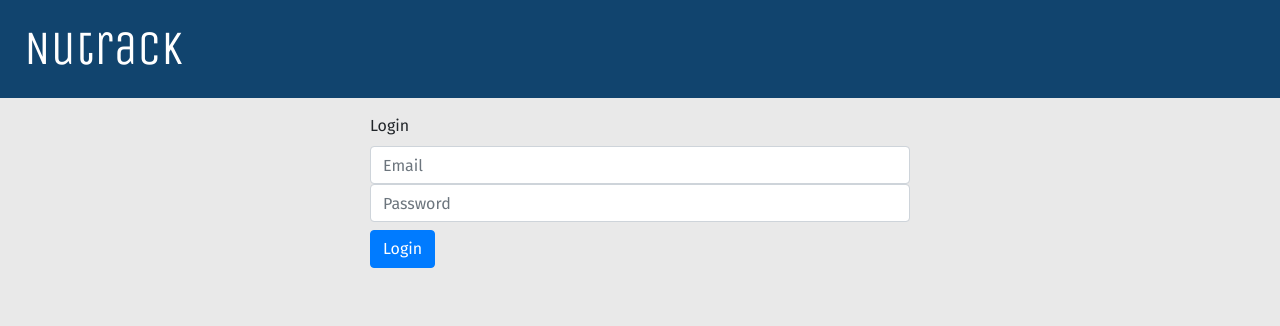
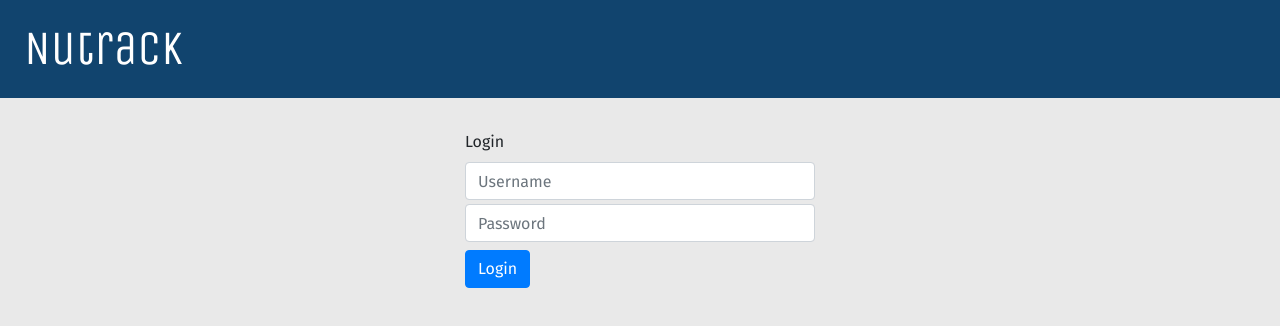
Before and after one commit to tabur/nutri-track, a React (Create React App) app in the folder frontend/: page / in a window 1280 px wide. Shown: the top 326 px of the page. Built offline with nearby package versions, Linux system fonts and the light colour scheme.

Commit message:
päivitetty login elementtejä

```diff
--- a/frontend/src/components/Login.js
+++ b/frontend/src/components/Login.js
@@ -35,18 +35,20 @@ export default class Login extends React.Component {
 
   render() {
     return(
-      <Row>
-        <Col md={3}></Col>
+      <Row className="pt-3">
+        <Col md={4}></Col>
         <Col>
         <Form onSubmit={this.onLogin}>
           <Form.Label>Login</Form.Label>
 
-          <Form.Control type="text" name="username" value={this.state.username} onChange={this.onChange} placeholder="Email" />
-          <Form.Control type="password" name="password" value={this.state.password} onChange={this.onChange} placeholder="Password" />
+          <Form.Control type="text" name="username" value={this.state.username} onChange={this.onChange} placeholder="Username" />
+          <div className="pt-1">
+            <Form.Control type="password" name="password" value={this.state.password} onChange={this.onChange} placeholder="Password" />
+          </div>
           <div className="pt-2"><Button type="submit">Login</Button></div>
         </Form>
         </Col>
-        <Col md={3}></Col>
+        <Col md={4}></Col>
       </Row>
     )
   }
--- a/frontend/src/components/NavBar.js
+++ b/frontend/src/components/NavBar.js
@@ -3,11 +3,9 @@ import Nav from 'react-bootstrap/Nav';
 import Navbar from 'react-bootstrap/Navbar';
 import NavDropdown from 'react-bootstrap/NavDropdown';
 import Button from 'react-bootstrap/Button';
+import {Link} from 'react-router-dom';
 
 export default class NavBar extends React.Component {
-  constructor(props){
-    super(props);
-  }
 
   render() {
 
@@ -15,10 +13,10 @@ export default class NavBar extends React.Component {
     let options = "";
     if(this.props.isLogged) {
 
-      link1 = <Nav.Link eventKey="link-1" href="#">Diary <span className="sr-only"></span></Nav.Link>
+      link1 = <Nav.Item><Link to="/diary">Diary</Link><span className="sr-only"></span></Nav.Item>
       options = <NavDropdown variant="light" title={this.props.username} className="ml-auto mr-2" alignRight aria-labelledby="navbarDropdownMenuLink">
                   <NavDropdown.Item>
-                    <Button variant="danger" onClick={() => this.props.onLogout()}>Logout </Button>
+                    <Button variant="danger" onClick={this.props.onLogout}>Logout </Button>
                   </NavDropdown.Item>
                 </NavDropdown>
     }
```
